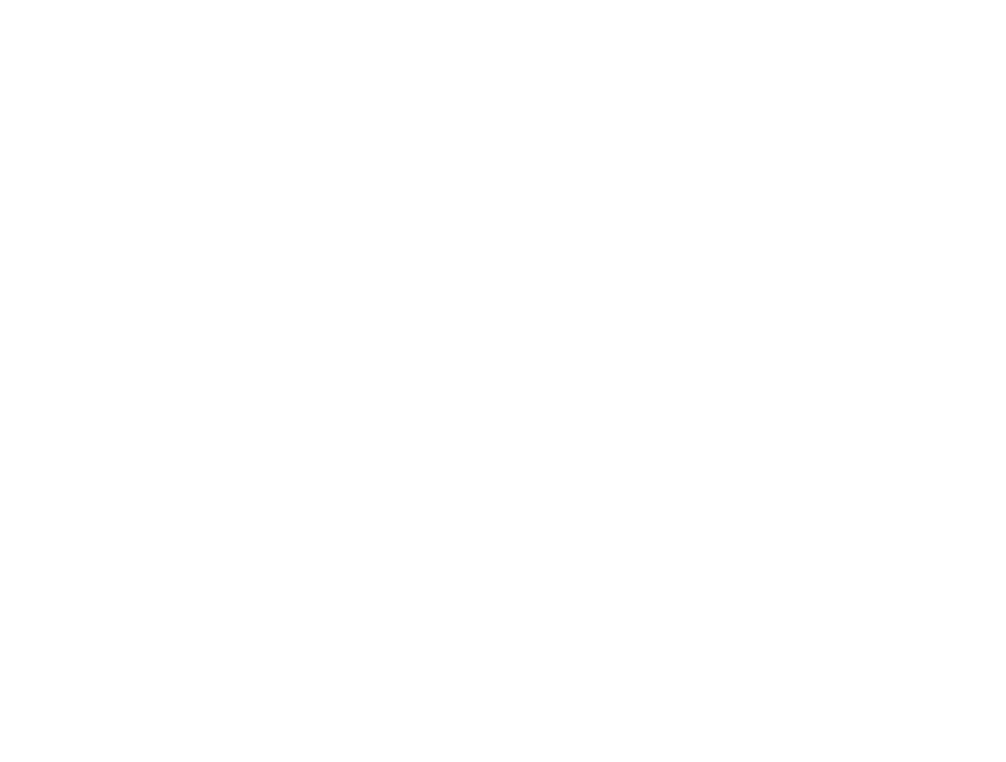
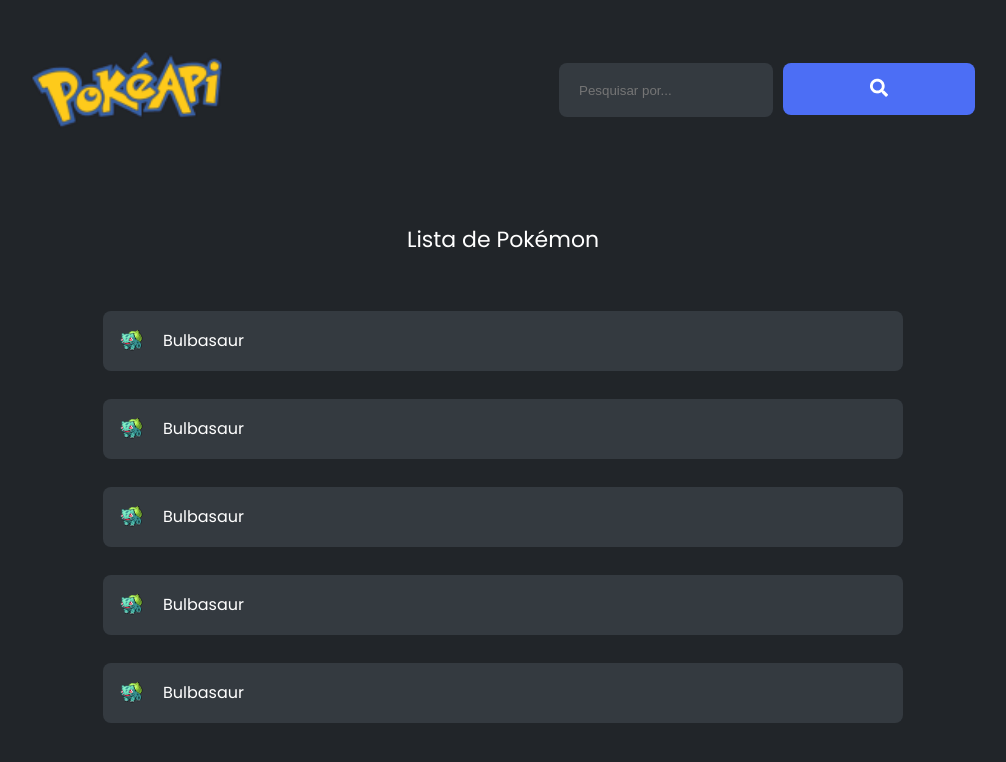
Before and after one commit to Geraldopereiradsj/PokeDex, a plain HTML site: page index.html in a window 1280 px wide. Shown: the whole page, without its empty margins (137-1143 px from the left). Drawn offline with Linux system fonts and the light colour scheme.

Commit message:
Estilização pronta

```diff
--- a/index.html
+++ b/index.html
@@ -1,12 +1,55 @@
 <!DOCTYPE html>
 <html lang="pt-br">
-  <head>
-    <meta charset="UTF-8" />
-    <meta http-equiv="X-UA-Compatible" content="IE=edge" />
-    <meta name="viewport" content="width=device-width, initial-scale=1.0" />
 
-    <title>Consumindo PokeAPI</title>
-  </head>
+<head>
+  <meta charset="UTF-8" />
+  <meta http-equiv="X-UA-Compatible" content="IE=edge" />
+  <meta name="viewport" content="width=device-width, initial-scale=1.0" />
+  <link rel="stylesheet" href="./src/styles/reset.css">
+  <link rel="stylesheet" href="./src/styles/globalStyles.css">
+  <link rel="stylesheet" href="./src/styles/index.css">
+  <title>Consumindo PokeAPI</title>
+</head>
 
-  <body></body>
+<body>
+  <header>
+    <div class="container__header">
+      <img src="./src/assets/pokeapi.png" alt="Pokéapi" class="header__img">
+      <div class="container__header--input">
+        <input type="text" placeholder="Pesquisar por..." class="header__input">
+        <button class="header__button"><img src="./src/assets/search-icon.png" alt="pesquisar"></button>
+      </div>
+    </div>
+
+    <h1> Lista de Pokémon</h1>
+  </header>
+
+  <main>
+    <!-- <div class="carregando">Carregando...</div> -->
+
+    <ul class="main__ul">
+      <li class="main__li">
+        <img src="./src/assets/1 2.png" alt="Bulbasaur" class="main__img">
+        <span class="main__pokemon">Bulbasaur</span>
+      </li>
+      <li class="main__li">
+        <img src="./src/assets/1 2.png" alt="Bulbasaur" class="main__img">
+        <span class="main__pokemon">Bulbasaur</span>
+      </li>
+      <li class="main__li">
+        <img src="./src/assets/1 2.png" alt="Bulbasaur" class="main__img">
+        <span class="main__pokemon">Bulbasaur</span>
+      </li>
+      <li class="main__li">
+        <img src="./src/assets/1 2.png" alt="Bulbasaur" class="main__img">
+        <span class="main__pokemon">Bulbasaur</span>
+      </li>
+      <li class="main__li">
+        <img src="./src/assets/1 2.png" alt="Bulbasaur" class="main__img">
+        <span class="main__pokemon">Bulbasaur</span>
+      </li>
+    </ul>
+  </main>
+</body>
+
 </html>
--- /dev/null
+++ b/src/styles/globalStyles.css
@@ -0,0 +1,27 @@
+@import url("https://fonts.googleapis.com/css2?family=Poppins:wght@400;600&display=swap");
+
+
+:root {
+  --color-brand-1: #4C6EF5;
+  --color-grey-1:  #212529;
+  --color-grey-2:  #343a40;
+  --color-grey-3:  #dee2e6;
+  --color-grey-4:  #e9ecef;
+  --color-grey-5:  #f1f3f5;
+  --color-grey-6:  #ffffff;
+  --radius-default: 0.5rem;
+
+  --title-1: 3rem;
+  --title-2: 2.5rem;
+  --title-3: 2rem;
+  --title-4: 1.375rem;
+  --title-5: 1.125rem;
+
+  --text-1:  1.125rem;
+  --text-2:  1rem;
+  --text-3:  0.875rem;
+}
+
+body {
+  font-family: "Poppins", sans-serif;
+}
--- a/src/styles/index.css
+++ b/src/styles/index.css
@@ -1 +1,150 @@
-/* Monte sua estilização aqui */
+body {
+    min-width: 100vw;
+    min-height: 100vh;
+    background-color: var(--color-grey-1);
+}
+
+header {
+    padding-top: 15px;
+}
+
+.container__header {
+    display: flex;
+    align-items: center;
+    justify-content: space-around;
+
+    margin-top: 36px;
+}
+
+.header__img {
+    width: 30vw;
+}
+
+
+
+.container__header--input {
+    display: flex;
+    gap: 10px;
+}
+
+.header__input {
+    width: 35vw;
+    height: 52px;
+
+    background-color: var(--color-grey-2);
+    color: var(--color-grey-3);
+
+    padding-left: 20px;
+
+    border-radius: 8px;
+    border: none;
+}
+
+.header__button {
+    background-color: var(--color-brand-1);
+
+    border: none;
+    border-radius: 8px;
+
+    height: 52px;
+    width: 15vw;
+}
+
+
+h1 {
+    color: var(--color-grey-6);
+
+    text-align: center;
+
+    margin-top: 100px;
+    margin-bottom: 60px;
+
+    font-size: var(--title-4);
+}
+
+
+
+.carregando {
+    color: var(--color-grey-6);
+
+    text-align: center;
+
+    margin-top: 182px;
+}
+
+
+.main__ul {
+    display: flex;
+    flex-direction: column;
+    align-items: center;
+
+    gap: 28px;
+}
+
+.main__li {
+    display: flex;
+    align-items: center;
+
+    background-color: var(--color-grey-2);
+
+    width: 800px;
+    max-width: 80vw;
+
+    border-radius: 8px;
+}
+
+.main__pokemon {
+    color: var(--color-grey-6);
+}
+
+
+
+
+
+
+@media(min-width: 500px) {
+    .header__img {
+        width: 20vw;
+    }
+}
+
+
+@media(min-width: 800px) {
+    .header__img {
+        width: 15vw;
+    }
+
+    .header__input {
+        width: 15vw;
+    }
+}
+
+
+@media(min-width: 1400px) {
+    .header__img {
+        width: 10vw;
+        margin-left: 130px;
+    }
+
+    .header__button {
+        width: 5vw;
+        margin-right: 151px;
+    }
+}
+
+
+
+@media(min-width: 2000px){
+    .header__img {
+        width: 8vw;
+        margin-left: 632px;
+    }
+
+    .header__input {
+        width: 10vw;
+    }
+
+    .header__button {
+        margin-right: 600px;
+    }
+}
--- /dev/null
+++ b/src/styles/reset.css
@@ -0,0 +1,48 @@
+/* http://meyerweb.com/eric/tools/css/reset/
+   v2.0 | 20110126
+   License: none (public domain)
+*/
+
+html, body, div, span, applet, object, iframe,
+h1, h2, h3, h4, h5, h6, p, blockquote, pre,
+a, abbr, acronym, address, big, cite, code,
+del, dfn, em, img, ins, kbd, q, s, samp,
+small, strike, strong, sub, sup, tt, var,
+b, u, i, center,
+dl, dt, dd, ol, ul, li,
+fieldset, form, label, legend,
+table, caption, tbody, tfoot, thead, tr, th, td,
+article, aside, canvas, details, embed,
+figure, figcaption, footer, header, hgroup,
+menu, nav, output, ruby, section, summary,
+time, mark, audio, video {
+	margin: 0;
+	padding: 0;
+	border: 0;
+	font-size: 100%;
+	font: inherit;
+	vertical-align: baseline;
+}
+/* HTML5 display-role reset for older browsers */
+article, aside, details, figcaption, figure,
+footer, header, hgroup, menu, nav, section {
+	display: block;
+}
+body {
+	line-height: 1;
+}
+ol, ul {
+	list-style: none;
+}
+blockquote, q {
+	quotes: none;
+}
+blockquote:before, blockquote:after,
+q:before, q:after {
+	content: '';
+	content: none;
+}
+table {
+	border-collapse: collapse;
+	border-spacing: 0;
+}
```
Also changed, not shown: src/assets/1 2.png (added).
